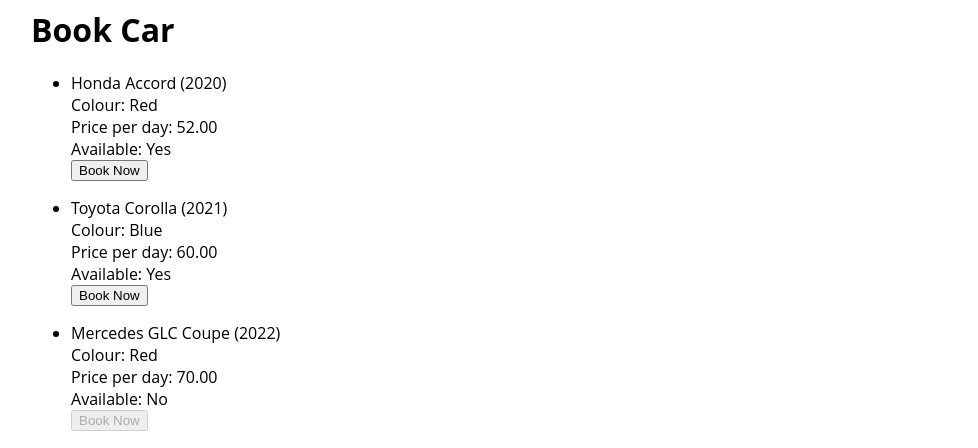
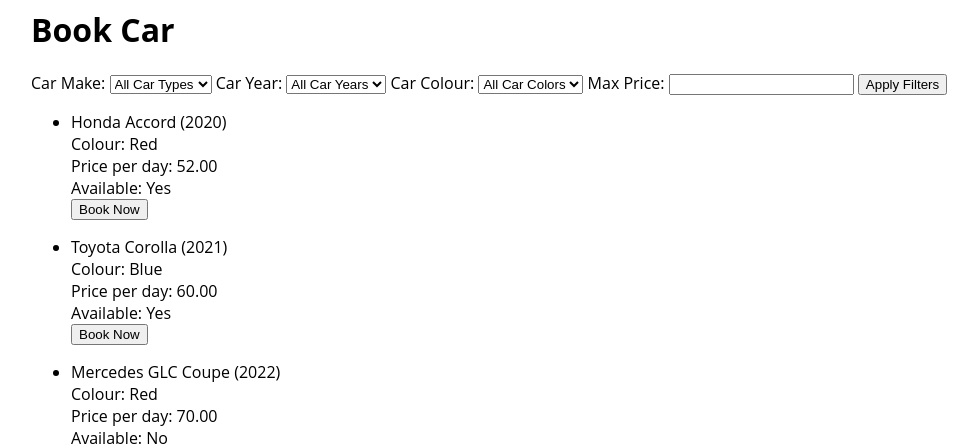
Before and after one commit to DeanGuilfoyle/CS4125Proj, a Django app: page /book-car/ in a window 1280 px wide. Shown: the top 448 px of the page, without its empty margins (207-1185 px from the left). Run offline with Django 4.2, Linux system fonts and the light colour scheme; data comes from the database, SQL or seed files in the repository.

Commit message:
Car filtering
Added car filtering form
Put filtering form on car list page
put filtering form on book car page

```diff
--- /dev/null
+++ b/mysite/main/forms.py
@@ -0,0 +1,20 @@
+from django import forms
+from .models import Car
+
+#form to be displayed on list page and filter page
+class CarFilterForm(forms.Form):
+    car_make = forms.ChoiceField(
+        choices=[('', 'All Car Types')] + list(Car.objects.values_list('make', 'make').distinct()),
+        required=False
+    )
+    car_year = forms.ChoiceField(
+        choices=[('', 'All Car Years')] + list(Car.objects.values_list('year', 'year').distinct()),
+        required=False
+    )
+    car_colour = forms.ChoiceField(
+        choices=[('', 'All Car Colors')] + list(Car.objects.values_list('colour', 'colour').distinct()),
+        required=False
+    )
+    max_price = forms.DecimalField(min_value=0, required=False)
+    #start_date = forms.DateField(required=False, widget=forms.SelectDateWidget(years=range(2023, 2030)))
+    #end_date = forms.DateField(required=False, widget=forms.SelectDateWidget(years=range(2023, 2030)))
--- a/mysite/main/templates/main/book_car.html
+++ b/mysite/main/templates/main/book_car.html
@@ -6,8 +6,26 @@
 </head>
 <body>
     <h1>Book Car</h1>
+
+    <form method="post" action="{% url 'book-car' %}">
+        {% csrf_token %}
+        <label for="{{ form.car_make.id_for_label }}">Car Make:</label>
+        {{ form.car_make }}
+
+        <label for="{{ form.car_year.id_for_label }}">Car Year:</label>
+        {{ form.car_year }}
+
+        <label for="{{ form.car_colour.id_for_label }}">Car Colour:</label>
+        {{ form.car_colour }}
+
+        <label for="{{ form.max_price.id_for_label }}">Max Price:</label>
+        {{ form.max_price }}
+
+        <button type="submit">Apply Filters</button>
+    </form>
+
     <ul>
-        {% for car in cars %}
+        {% for car in filtered_cars %}
             <li>
                 {{ car.make }} {{ car.model }} ({{ car.year }})<br>
                 Colour: {{ car.colour }}<br>
--- a/mysite/main/views.py
+++ b/mysite/main/views.py
@@ -1,5 +1,7 @@
+from urllib.parse import urlencode
 from django.shortcuts import render, redirect
 from django.views.generic import ListView
+from .forms import CarFilterForm
 from .models import Car, Booking
 
 # Create your views here.
@@ -14,8 +16,184 @@
     model = Car
     template_name = 'main/car_list.html'  # Create this template next
     context_object_name = 'cars'
+    object_list = None
+
+    def get_context_data(self, **kwargs):
+        context = super().get_context_data(**kwargs)
+        context['form'] = CarFilterForm(self.request.GET)
+        return context
+
+    def get(self, request, *args, **kwargs):
+        #get filters from the URL
+        car_make = request.GET.get('car_make')
+        car_year = request.GET.get('car_year')
+        car_colour = request.GET.get('car_colour')
+        max_price = request.GET.get('max_price')
+
+        #Start with a list of all cars
+        cars = Car.objects.all()
+
+        #Apply filters to our cars list
+        if car_make:
+            cars = cars.filter(make=car_make)
+        if car_year:
+            cars = cars.filter(year=car_year)
+        if car_colour:
+            cars = cars.filter(colour=car_colour)
+        if max_price is not None:
+            cars = cars.filter(price_per_day__lte=max_price)
+
+        #self.object_list = cars
+
+        #place our now filtered list into our context object to be sent to the template
+        custom_context = {
+            'filtered_cars': cars,
+        }
+
+        context = self.get_context_data()
+        context.update(custom_context)
+
+        return render(request, self.template_name, context)
+
+
+    def post(self, request, *args, **kwargs):
+        form = CarFilterForm(request.POST)
+        cars = Car.objects.all()  # Start with all cars
+        if form.is_valid():
+
+            #take filter results which the user has given
+            car_make = form.cleaned_data.get('car_make')
+            car_year = form.cleaned_data.get('car_year')
+            car_colour = form.cleaned_data.get('car_colour')
+            max_price = form.cleaned_data.get('max_price')
+
+            #Start with a list of all cars
+            cars = Car.objects.all()
+
+            #Apply filters to our cars
+            if car_make:
+                cars = cars.filter(make=car_make)
+            if car_year:
+                cars = cars.filter(year=car_year)
+            if car_colour:
+                cars = cars.filter(colour=car_colour)
+            if max_price is not None:
+                cars = cars.filter(price_per_day__lte=max_price)
+
+            #Store the selected filters in our url
+            url_params = {}
+            if car_make:
+                url_params['car_make'] = car_make
+            if car_year:
+                url_params['car_year'] = car_year
+            if car_colour:
+                url_params['car_colour'] = car_colour
+            if max_price is not None:
+                url_params['max_price'] = max_price
+
+            # Redirect to the URL with the updated query parameters
+            return redirect(f'{self.request.path_info}?{urlencode(url_params)}')
+
+        #self.object_list = cars
+
+        custom_context = {
+            'filtered_cars': cars,
+        }
+
+        context = self.get_context_data()
+        context.update(custom_context)
+
+        return render(request, self.template_name, context)
 
 class BookCars(ListView):
     model = Car
     template_name = 'main/book_car.html'
     context_object_name = 'cars'
+    object_list = None
+
+    def get_context_data(self, **kwargs):
+        context = super().get_context_data(**kwargs)
+        context['form'] = CarFilterForm(self.request.GET)
+        return context
+
+    def get(self, request, *args, **kwargs):
+        #get filters from the URL
+        car_make = request.GET.get('car_make')
+        car_year = request.GET.get('car_year')
+        car_colour = request.GET.get('car_colour')
+        max_price = request.GET.get('max_price')
+
+        #Start with a list of all cars
+        cars = Car.objects.all()
+
+        #Apply filters to our cars list
+        if car_make:
+            cars = cars.filter(make=car_make)
+        if car_year:
+            cars = cars.filter(year=car_year)
+        if car_colour:
+            cars = cars.filter(colour=car_colour)
+        if max_price is not None:
+            cars = cars.filter(price_per_day__lte=max_price)
+
+        #self.object_list = cars
+
+        #place our now filtered list into our context object to be sent to the template
+        custom_context = {
+            'filtered_cars': cars,
+        }
+
+        context = self.get_context_data()
+        context.update(custom_context)
+
+        return render(request, self.template_name, context)
+
+
+    def post(self, request, *args, **kwargs):
+        form = CarFilterForm(request.POST)
+        cars = Car.objects.all()  # Start with all cars
+        if form.is_valid():
+
+            #take filter results which the user has given
+            car_make = form.cleaned_data.get('car_make')
+            car_year = form.cleaned_data.get('car_year')
+            car_colour = form.cleaned_data.get('car_colour')
+            max_price = form.cleaned_data.get('max_price')
+
+            #Start with a list of all cars
+            cars = Car.objects.all()
+
+            #Apply filters to our cars
+            if car_make:
+                cars = cars.filter(make=car_make)
+            if car_year:
+                cars = cars.filter(year=car_year)
+            if car_colour:
+                cars = cars.filter(colour=car_colour)
+            if max_price is not None:
+                cars = cars.filter(price_per_day__lte=max_price)
+
+            #Store the selected filters in our url
+            url_params = {}
+            if car_make:
+                url_params['car_make'] = car_make
+            if car_year:
+                url_params['car_year'] = car_year
+            if car_colour:
+                url_params['car_colour'] = car_colour
+            if max_price is not None:
+                url_params['max_price'] = max_price
+
+            # Redirect to the URL with the updated query parameters
+            return redirect(f'{self.request.path_info}?{urlencode(url_params)}')
+
+        #self.object_list = cars
+
+        custom_context = {
+            'filtered_cars': cars,
+        }
+
+        context = self.get_context_data()
+        context.update(custom_context)
+
+        return render(request, self.template_name, context)
```
Also changed, not shown: mysite/main/templates/main/car_list.html (+21 -2 lines), mysite/db.sqlite3.
